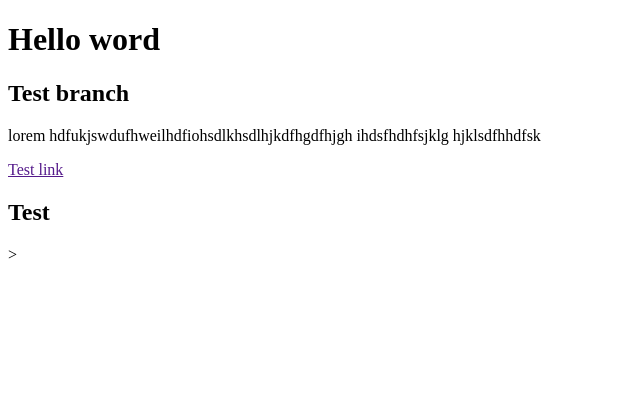
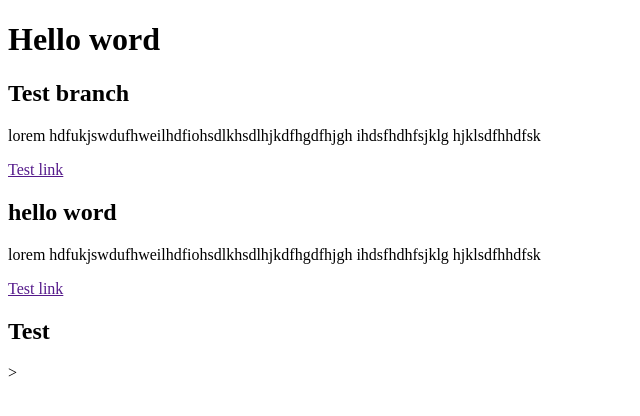
Before and after one commit to elz009/test, a plain HTML site: page index.html in a window 1280 px wide. Shown: the whole page, without its empty margins (0-640 px from the left). Drawn offline with Linux system fonts and the light colour scheme.

Commit message:
Changing title

```diff
--- a/index.html
+++ b/index.html
@@ -2,7 +2,7 @@
 <html lang="en">
 <head>
     <meta charset="UTF-8">
-    <title>Title</title>
+    <title>elzar</title>
 </head>
 <body>
 
@@ -14,7 +14,11 @@
     <p>lorem hdfukjswdufhweilhdfiohsdlkhsdlhjkdfhgdfhjgh ihdsfhdhfsjklg hjklsdfhhdfsk</p>
     <a href="">Test link</a>
 </section>
-<section class="second"></section>
+<section class="second">
+    <h2>hello word</h2>
+    <p>lorem hdfukjswdufhweilhdfiohsdlkhsdlhjkdfhgdfhjgh ihdsfhdhfsjklg hjklsdfhhdfsk</p>
+    <a href="">Test link</a>
+</section>
 <h2>Test </h2>>
 <section class="third"></section>
 <section class="fourth"></section>
```
